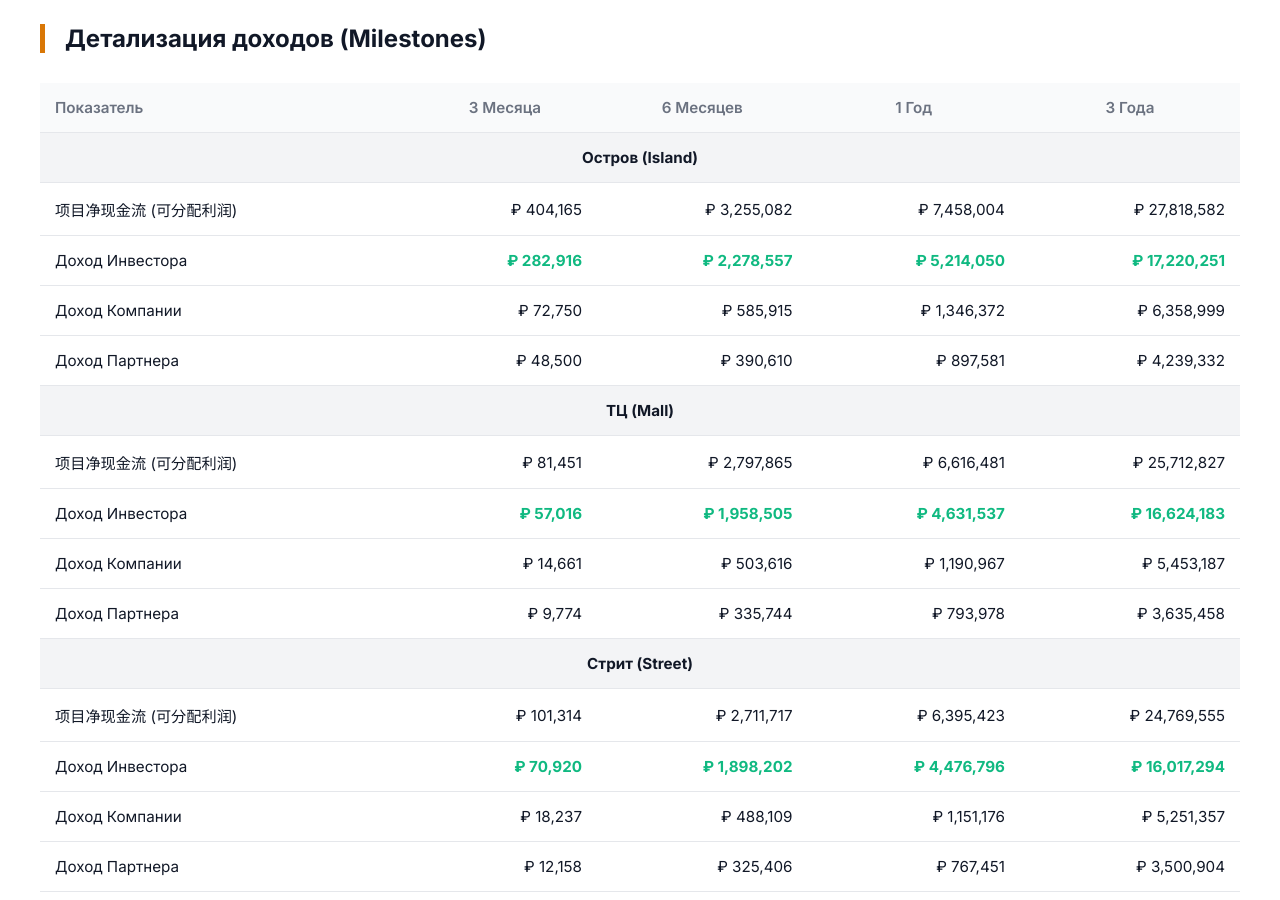
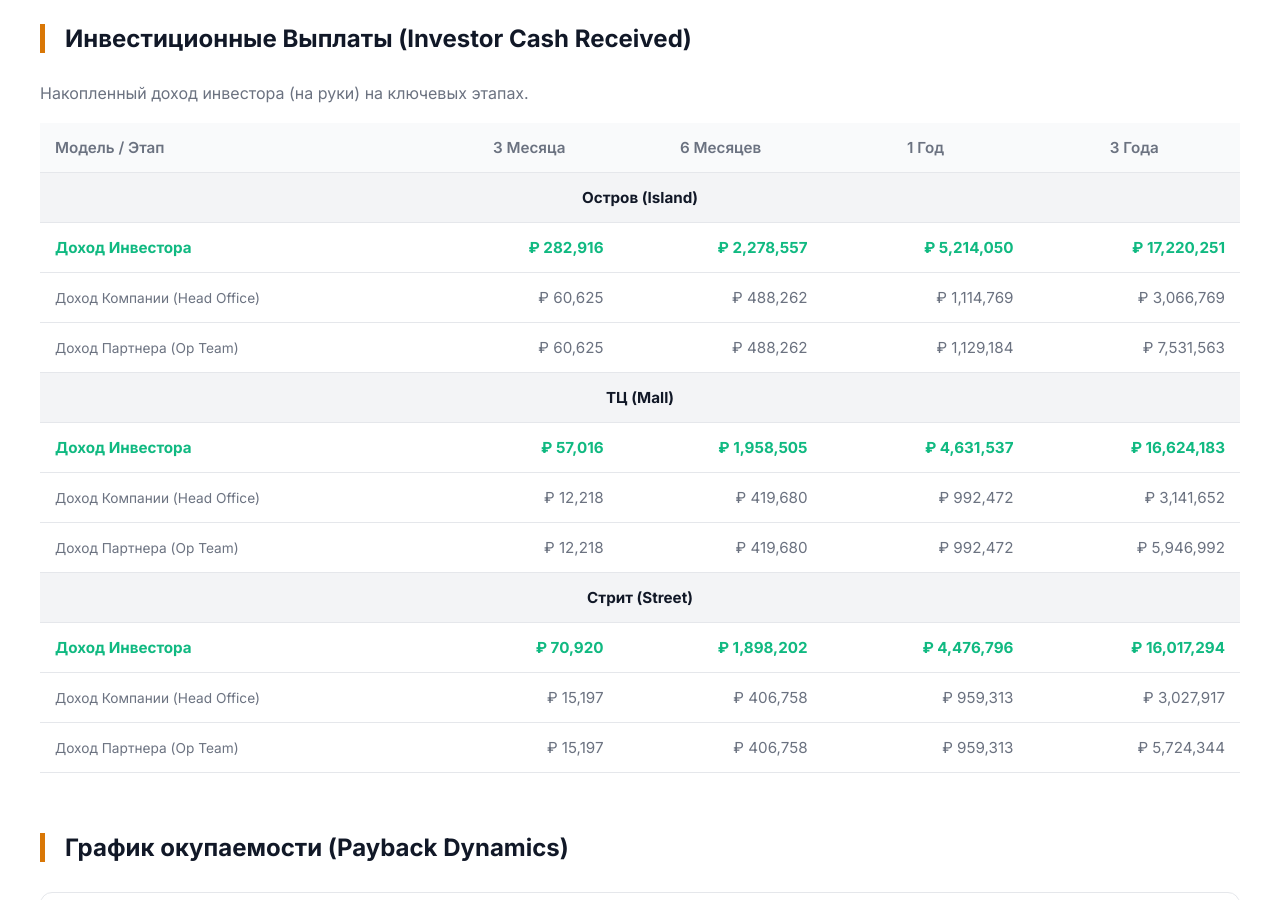
Before and after one commit to jaosnxu/html, a plain HTML site: page CHU_TEA_3Year_Projection_20260208.html in a window 1280 px wide. Shown: the part 460-1360 px from the top of the page. Drawn offline with nearby package versions, Linux system fonts and the light colour scheme.

Commit message:
Auto-sync report

```diff
--- a/CHU_TEA_3Year_Projection_20260208.html
+++ b/CHU_TEA_3Year_Projection_20260208.html
@@ -118,11 +118,13 @@
         </div>
 
         <!-- Detailed Milestone Table -->
-        <div class="section-title">Детализация доходов (Milestones)</div>
+        <div class="section-title">Инвестиционные Выплаты (Investor Cash Received)</div>
+        <p style="color:var(--text-sub); margin-bottom:20px">Накопленный доход инвестора (на руки) на ключевых этапах.</p>
+
         <table>
             <thead>
                 <tr>
-                    <th style="text-align:left">Показатель</th>
+                    <th style="text-align:left">Модель / Этап</th>
                     <th>3 Месяца</th>
                     <th>6 Месяцев</th>
                     <th>1 Год</th>
@@ -134,94 +136,73 @@
                 <tr style="background:#f3f4f6"><td colspan="5" style="font-weight:bold; text-align:center">Остров (Island)</td></tr>
 
                 <tr>
-                    <td>项目净现金流 (可分配利润)</td>
-                    <td>₽ 404,165</td>
-                    <td>₽ 3,255,082</td>
-                    <td>₽ 7,458,004</td>
-                    <td>₽ 27,818,582</td>
-                </tr>
-                <tr>
-                    <td>Доход Инвестора</td>
+                    <td><span style="font-weight:bold; color:var(--success)">Доход Инвестора</span></td>
                     <td style="color:var(--success); font-weight:bold">₽ 282,916</td>
                     <td style="color:var(--success); font-weight:bold">₽ 2,278,557</td>
                     <td style="color:var(--success); font-weight:bold">₽ 5,214,050</td>
                     <td style="color:var(--success); font-weight:bold">₽ 17,220,251</td>
                 </tr>
                 <tr>
-                    <td>Доход Компании</td>
-                    <td>₽ 72,750</td>
-                    <td>₽ 585,915</td>
-                    <td>₽ 1,346,372</td>
-                    <td>₽ 6,358,999</td>
+                    <td style="font-size:0.9em; color:#6b7280">Доход Компании (Head Office)</td>
+                    <td style="color:#6b7280">₽ 60,625</td>
+                    <td style="color:#6b7280">₽ 488,262</td>
+                    <td style="color:#6b7280">₽ 1,114,769</td>
+                    <td style="color:#6b7280">₽ 3,066,769</td>
                 </tr>
-                <tr>
-                    <td>Доход Партнера</td>
-                    <td>₽ 48,500</td>
-                    <td>₽ 390,610</td>
-                    <td>₽ 897,581</td>
-                    <td>₽ 4,239,332</td>
+                 <tr>
+                    <td style="font-size:0.9em; color:#6b7280">Доход Партнера (Op Team)</td>
+                    <td style="color:#6b7280">₽ 60,625</td>
+                    <td style="color:#6b7280">₽ 488,262</td>
+                    <td style="color:#6b7280">₽ 1,129,184</td>
+                    <td style="color:#6b7280">₽ 7,531,563</td>
                 </tr>
 
                 <tr style="background:#f3f4f6"><td colspan="5" style="font-weight:bold; text-align:center">ТЦ (Mall)</td></tr>
 
                 <tr>
-                    <td>项目净现金流 (可分配利润)</td>
-                    <td>₽ 81,451</td>
-                    <td>₽ 2,797,865</td>
-                    <td>₽ 6,616,481</td>
-                    <td>₽ 25,712,827</td>
-                </tr>
-                <tr>
-                    <td>Доход Инвестора</td>
+                    <td><span style="font-weight:bold; color:var(--success)">Доход Инвестора</span></td>
                     <td style="color:var(--success); font-weight:bold">₽ 57,016</td>
                     <td style="color:var(--success); font-weight:bold">₽ 1,958,505</td>
                     <td style="color:var(--success); font-weight:bold">₽ 4,631,537</td>
                     <td style="color:var(--success); font-weight:bold">₽ 16,624,183</td>
                 </tr>
                 <tr>
-                    <td>Доход Компании</td>
-                    <td>₽ 14,661</td>
-                    <td>₽ 503,616</td>
-                    <td>₽ 1,190,967</td>
-                    <td>₽ 5,453,187</td>
+                    <td style="font-size:0.9em; color:#6b7280">Доход Компании (Head Office)</td>
+                    <td style="color:#6b7280">₽ 12,218</td>
+                    <td style="color:#6b7280">₽ 419,680</td>
+                    <td style="color:#6b7280">₽ 992,472</td>
+                    <td style="color:#6b7280">₽ 3,141,652</td>
                 </tr>
-                <tr>
-                    <td>Доход Партнера</td>
-                    <td>₽ 9,774</td>
-                    <td>₽ 335,744</td>
-                    <td>₽ 793,978</td>
-                    <td>₽ 3,635,458</td>
+                 <tr>
+                    <td style="font-size:0.9em; color:#6b7280">Доход Партнера (Op Team)</td>
+                    <td style="color:#6b7280">₽ 12,218</td>
+                    <td style="color:#6b7280">₽ 419,680</td>
+                    <td style="color:#6b7280">₽ 992,472</td>
+                    <td style="color:#6b7280">₽ 5,946,992</td>
                 </tr>
 
                 <tr style="background:#f3f4f6"><td colspan="5" style="font-weight:bold; text-align:center">Стрит (Street)</td></tr>
 
                 <tr>
-                    <td>项目净现金流 (可分配利润)</td>
-                    <td>₽ 101,314</td>
-                    <td>₽ 2,711,717</td>
-                    <td>₽ 6,395,423</td>
-                    <td>₽ 24,769,555</td>
-                </tr>
-                <tr>
-                    <td>Доход Инвестора</td>
+                    <td><span style="font-weight:bold; color:var(--success)">Доход Инвестора</span></td>
                     <td style="color:var(--success); font-weight:bold">₽ 70,920</td>
                     <td style="color:var(--success); font-weight:bold">₽ 1,898,202</td>
                     <td style="color:var(--success); font-weight:bold">₽ 4,476,796</td>
                     <td style="color:var(--success); font-weight:bold">₽ 16,017,294</td>
                 </tr>
                 <tr>
-                    <td>Доход Компании</td>
-                    <td>₽ 18,237</td>
-                    <td>₽ 488,109</td>
-                    <td>₽ 1,151,176</td>
-                    <td>₽ 5,251,357</td>
+                    <td style="font-size:0.9em; color:#6b7280">Доход Компании (Head Office)</td>
+                    <td style="color:#6b7280">₽ 15,197</td>
+                    <td style="color:#6b7280">₽ 406,758</td>
+                    <td style="color:#6b7280">₽ 959,313</td>
+                    <td style="color:#6b7280">₽ 3,027,917</td>
                 </tr>
-                <tr>
-                    <td>Доход Партнера</td>
-                    <td>₽ 12,158</td>
-                    <td>₽ 325,406</td>
-                    <td>₽ 767,451</td>
-                    <td>₽ 3,500,904</td>
+                 <tr>
+                    <td style="font-size:0.9em; color:#6b7280">Доход Партнера (Op Team)</td>
+                    <td style="color:#6b7280">₽ 15,197</td>
+                    <td style="color:#6b7280">₽ 406,758</td>
+                    <td style="color:#6b7280">₽ 959,313</td>
+                    <td style="color:#6b7280">₽ 5,724,344</td>
                 </tr>
 
             </tbody>
```
Also changed, not shown: 1 other file.
